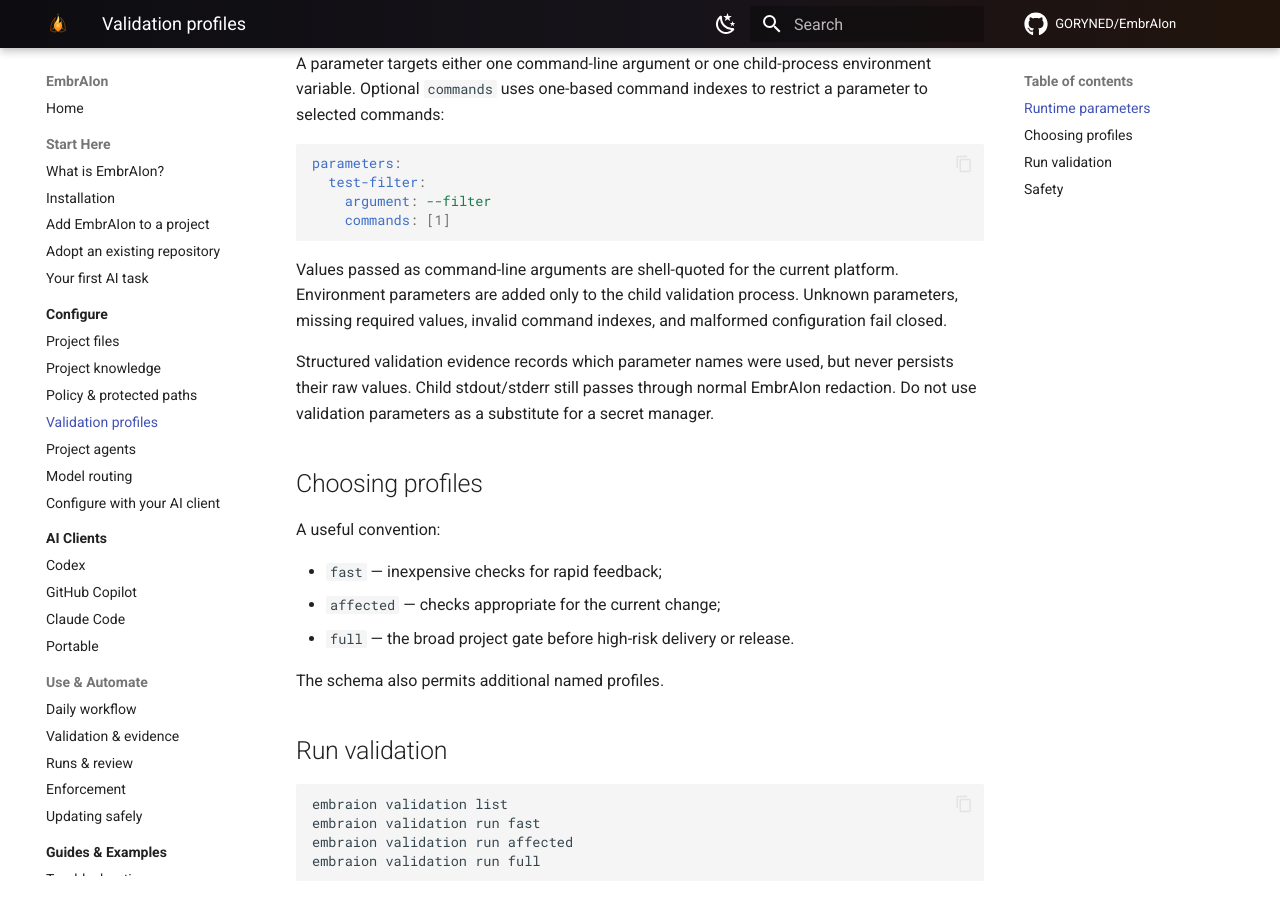
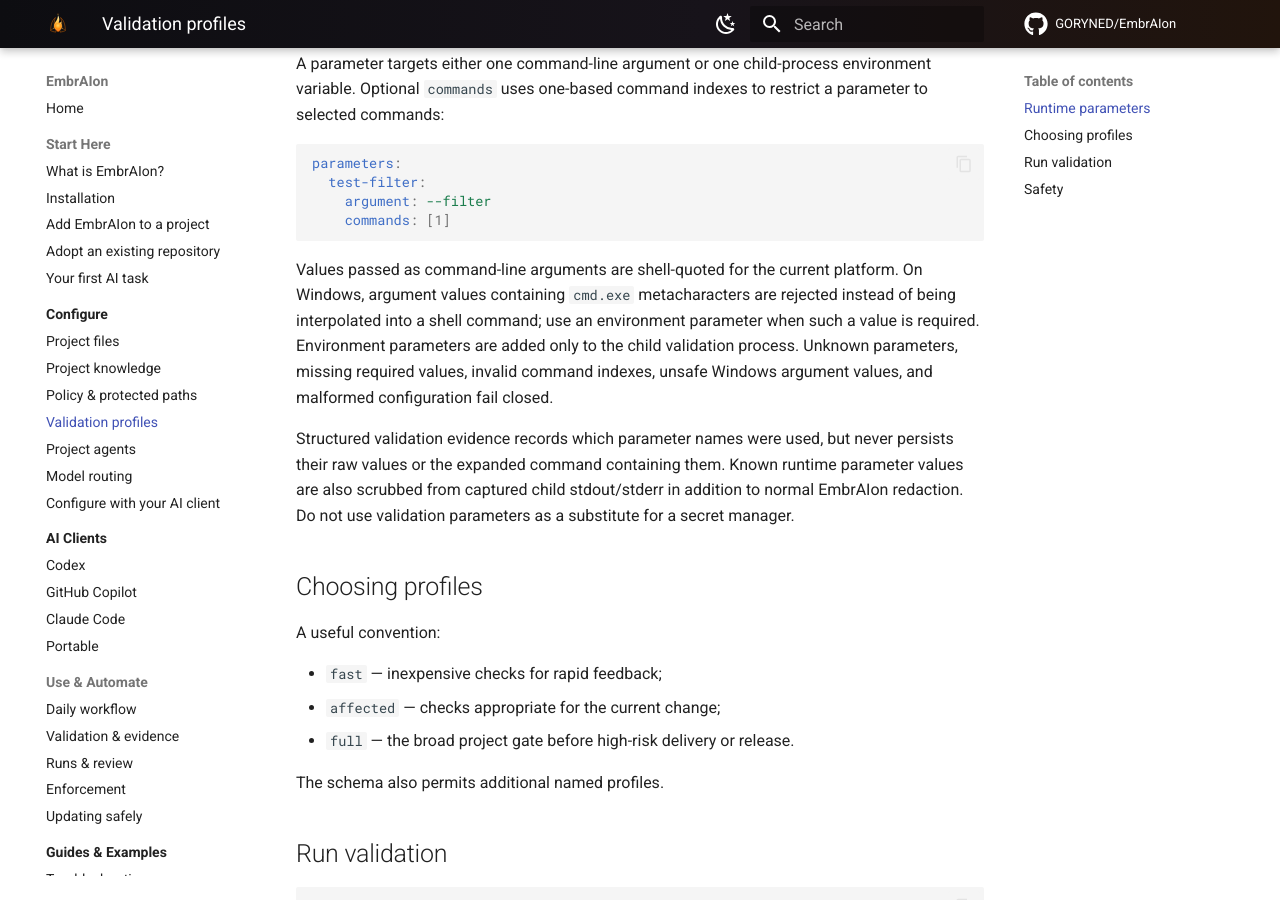
Before and after one commit to GORYNED/EmbrAIon, an MkDocs documentation site: the page built from docs/configuration/validation.md, in a window 1280 px wide and 900 px high, scrolled down 1202 px. Built offline with MkDocs 1.6.1 and Material for MkDocs 9.7.7, drawn with Linux system fonts in a browser that asks for light colours; comment, search, counter and statistics services are not loaded.

Commit message:
Document validation parameter security behavior

````diff
--- a/docs/configuration/validation.md
+++ b/docs/configuration/validation.md
@@ -63,9 +63,9 @@ parameters:
     commands: [1]
 ```
 
-Values passed as command-line arguments are shell-quoted for the current platform. Environment parameters are added only to the child validation process. Unknown parameters, missing required values, invalid command indexes, and malformed configuration fail closed.
+Values passed as command-line arguments are shell-quoted for the current platform. On Windows, argument values containing `cmd.exe` metacharacters are rejected instead of being interpolated into a shell command; use an environment parameter when such a value is required. Environment parameters are added only to the child validation process. Unknown parameters, missing required values, invalid command indexes, unsafe Windows argument values, and malformed configuration fail closed.
 
-Structured validation evidence records which parameter names were used, but never persists their raw values. Child stdout/stderr still passes through normal EmbrAIon redaction. Do not use validation parameters as a substitute for a secret manager.
+Structured validation evidence records which parameter names were used, but never persists their raw values or the expanded command containing them. Known runtime parameter values are also scrubbed from captured child stdout/stderr in addition to normal EmbrAIon redaction. Do not use validation parameters as a substitute for a secret manager.
 
 ## Choosing profiles
 
````
